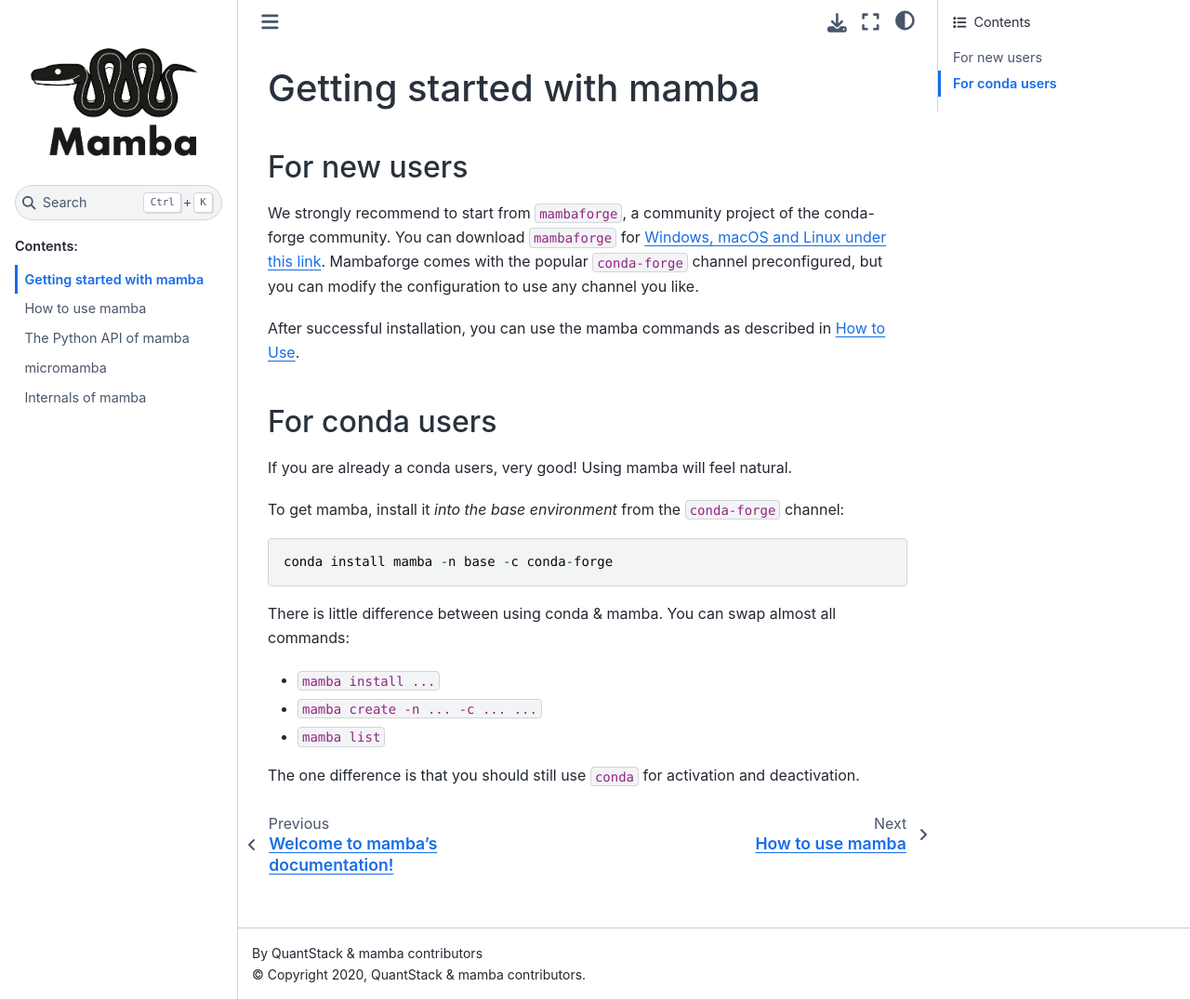
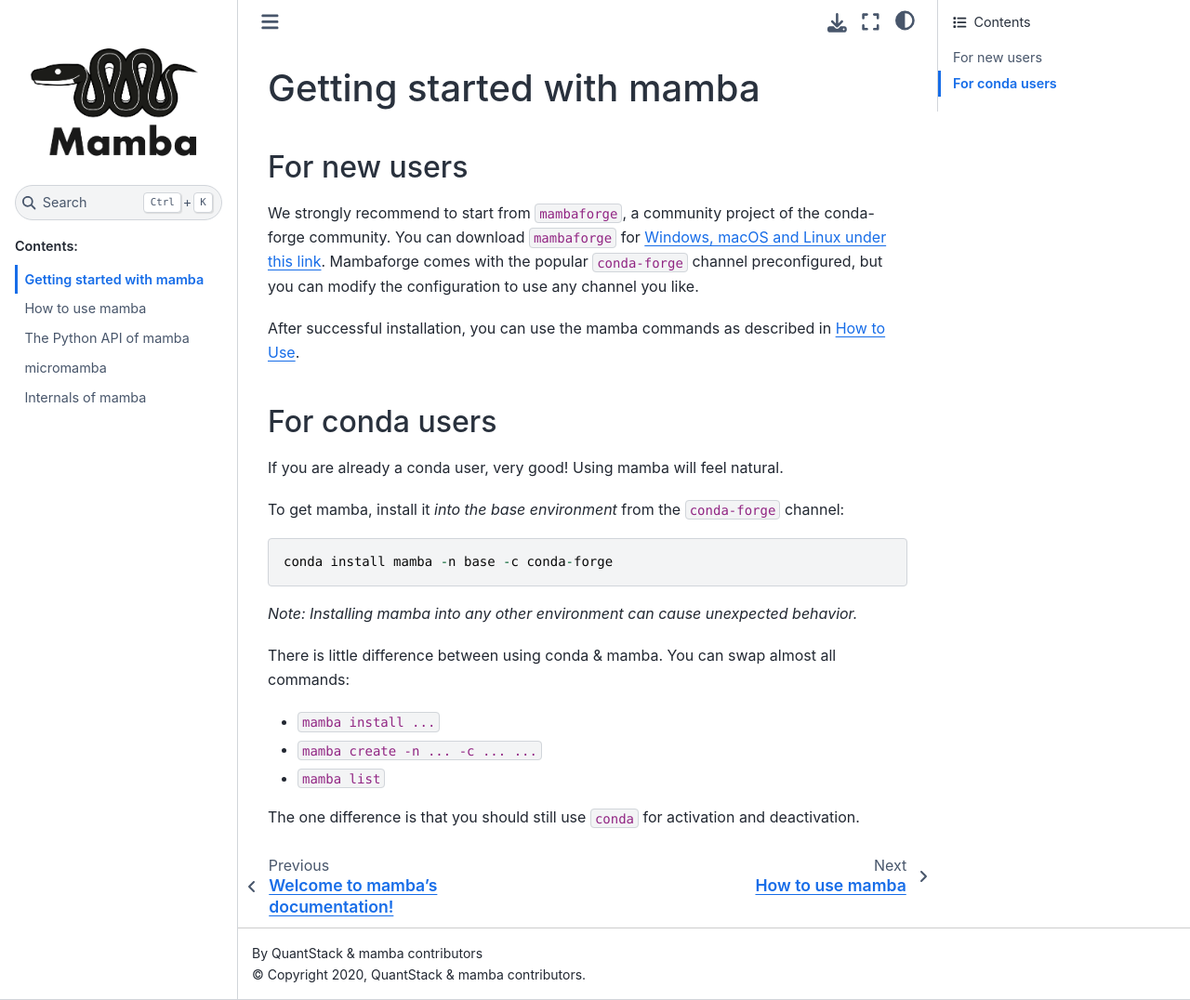
Before and after one commit to mamba-org/mamba, a Sphinx documentation site: the page built from docs/source/getting_started.md, in a window 1280 px wide and 1076 px high. Shown: the whole window at 93% size. Built offline with Sphinx 7.4.7 and the Sphinx Book theme 1.1.4, drawn with Linux system fonts in a browser that asks for light colours.

Commit message:
[DOC]: Make explicit installation into base env (closes #708) (#709)

````diff
--- a/docs/source/getting_started.md
+++ b/docs/source/getting_started.md
@@ -14,13 +14,15 @@ After successful installation, you can use the mamba commands as described in [H
 For conda users
 ---------------
 
-If you are already a conda users, very good! Using mamba will feel natural.
+If you are already a conda user, very good! Using mamba will feel natural.
 
 To get mamba, install it _into the base environment_ from the `conda-forge` channel:
 
 ```
 conda install mamba -n base -c conda-forge
 ```
+
+_Note: Installing mamba into any other environment can cause unexpected behavior._
 
 There is little difference between using conda & mamba. You can swap almost all commands:
 
````
Also changed, not shown: README.md (+2 -2 lines).
